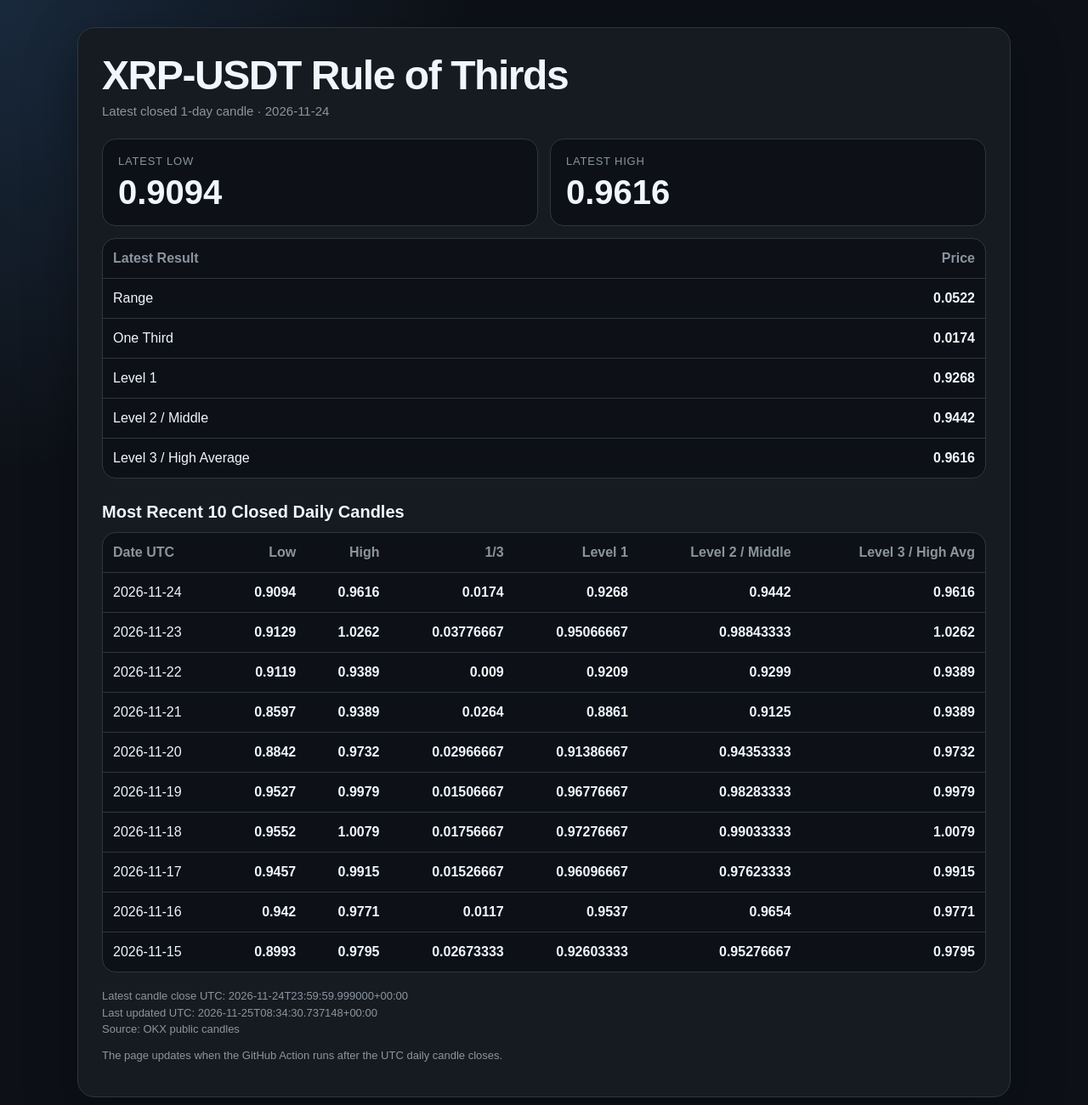
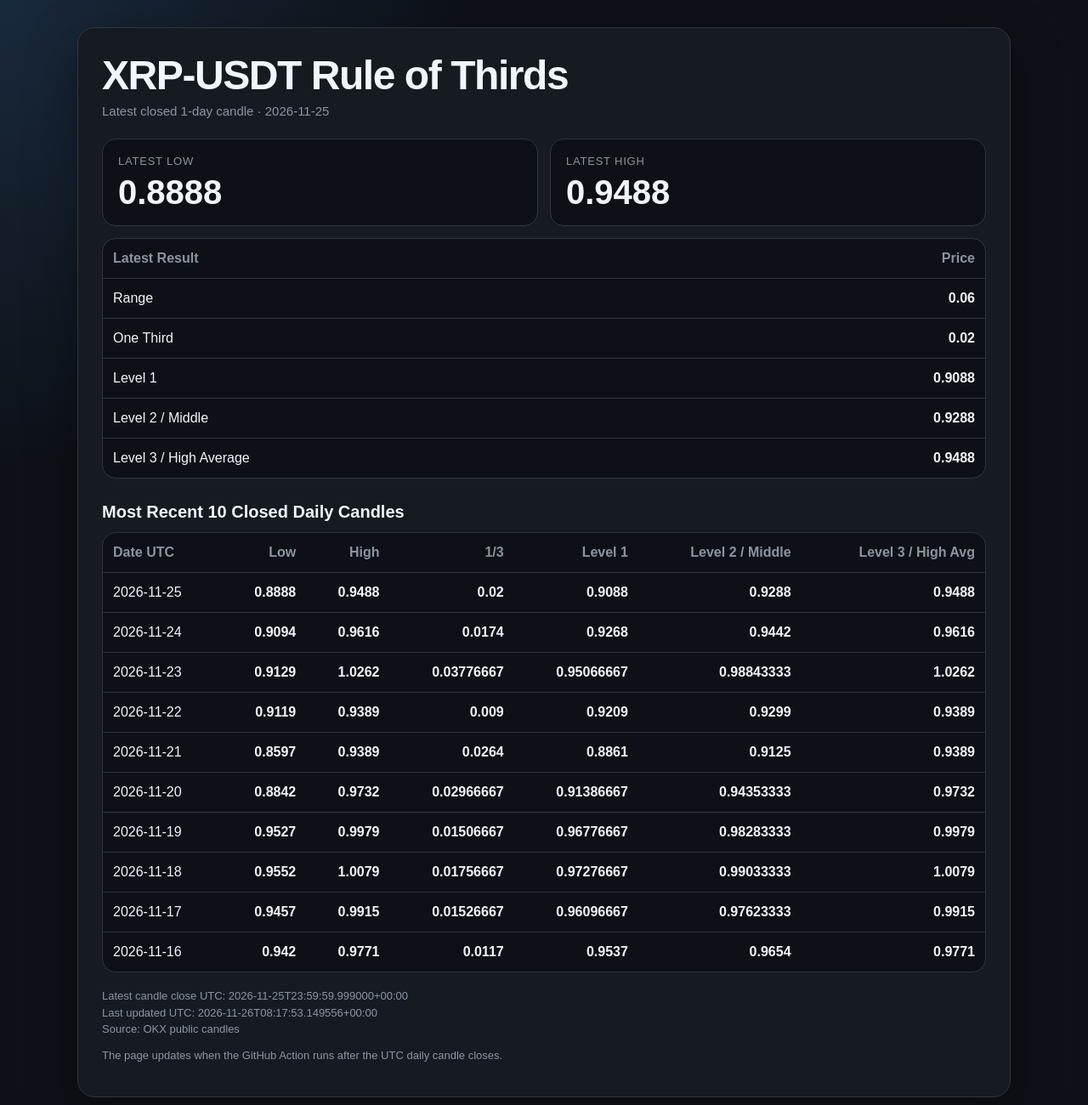
Before and after one commit to Einsteinmonkey/XRPoneDayCandlesRuleofThirds, a plain HTML site: page index.html in a window 1280 px wide. Shown: the whole page at 85% size. Drawn offline with Linux system fonts and the light colour scheme.

Commit message:
Update XRP/USDT rule of thirds

```diff
--- a/index.html
+++ b/index.html
@@ -114,27 +114,27 @@
 <body>
   <main>
     <h1>XRP-USDT Rule of Thirds</h1>
-    <p class="subtitle">Latest closed 1-day candle · 2026-11-24</p>
+    <p class="subtitle">Latest closed 1-day candle · 2026-11-25</p>
 
     <section class="price-grid">
       <div class="card">
         <span class="label">Latest Low</span>
-        <div class="value">0.9094</div>
+        <div class="value">0.8888</div>
       </div>
       <div class="card">
         <span class="label">Latest High</span>
-        <div class="value">0.9616</div>
+        <div class="value">0.9488</div>
       </div>
     </section>
 
     <div class="table-wrap latest-table">
       <table aria-label="Latest XRP USDT rule of thirds result">
         <tr><th>Latest Result</th><th>Price</th></tr>
-        <tr><td>Range</td><td>0.0522</td></tr>
-        <tr><td>One Third</td><td>0.0174</td></tr>
-        <tr><td>Level 1</td><td>0.9268</td></tr>
-        <tr><td>Level 2 / Middle</td><td>0.9442</td></tr>
-        <tr><td>Level 3 / High Average</td><td>0.9616</td></tr>
+        <tr><td>Range</td><td>0.06</td></tr>
+        <tr><td>One Third</td><td>0.02</td></tr>
+        <tr><td>Level 1</td><td>0.9088</td></tr>
+        <tr><td>Level 2 / Middle</td><td>0.9288</td></tr>
+        <tr><td>Level 3 / High Average</td><td>0.9488</td></tr>
       </table>
     </div>
 
@@ -150,6 +150,15 @@
           <th>Level 2 / Middle</th>
           <th>Level 3 / High Avg</th>
         </tr>
+      <tr>
+        <td>2026-11-25</td>
+        <td>0.8888</td>
+        <td>0.9488</td>
+        <td>0.02</td>
+        <td>0.9088</td>
+        <td>0.9288</td>
+        <td>0.9488</td>
+      </tr>
       <tr>
         <td>2026-11-24</td>
         <td>0.9094</td>
@@ -231,21 +240,12 @@
         <td>0.9654</td>
         <td>0.9771</td>
       </tr>
-      <tr>
-        <td>2026-11-15</td>
-        <td>0.8993</td>
-        <td>0.9795</td>
-        <td>0.02673333</td>
-        <td>0.92603333</td>
-        <td>0.95276667</td>
-        <td>0.9795</td>
-      </tr>
       </table>
     </div>
 
     <p class="meta">
-      Latest candle close UTC: 2026-11-24T23:59:59.999000+00:00<br>
-      Last updated UTC: 2026-11-25T08:34:30.737148+00:00<br>
+      Latest candle close UTC: 2026-11-25T23:59:59.999000+00:00<br>
+      Last updated UTC: 2026-11-26T08:17:53.149556+00:00<br>
       Source: OKX public candles
     </p>
     <p class="note">The page updates when the GitHub Action runs after the UTC daily candle closes.</p>
```
Also changed, not shown: results/history.csv (+10 -9 lines), 2 other files.
